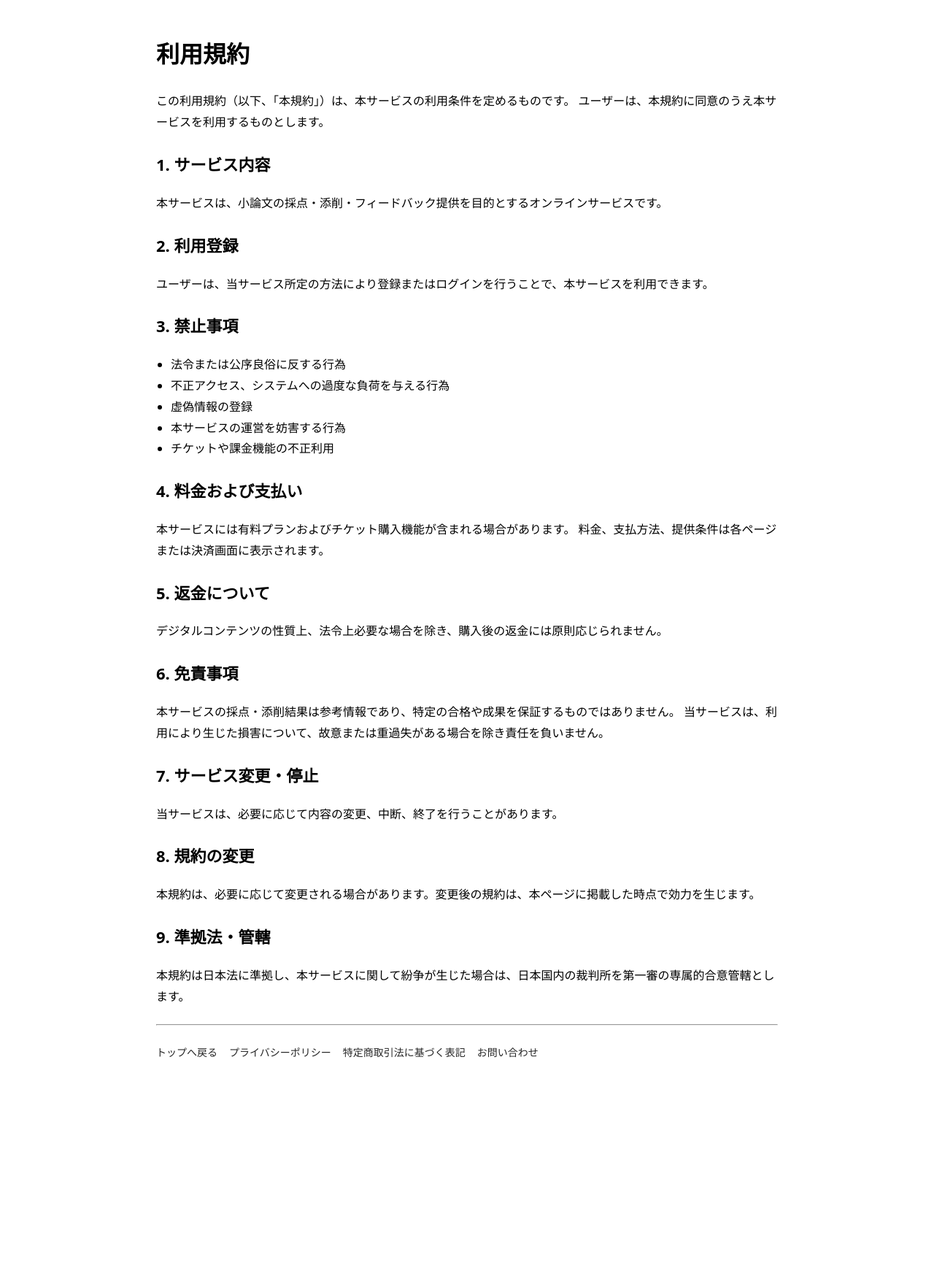
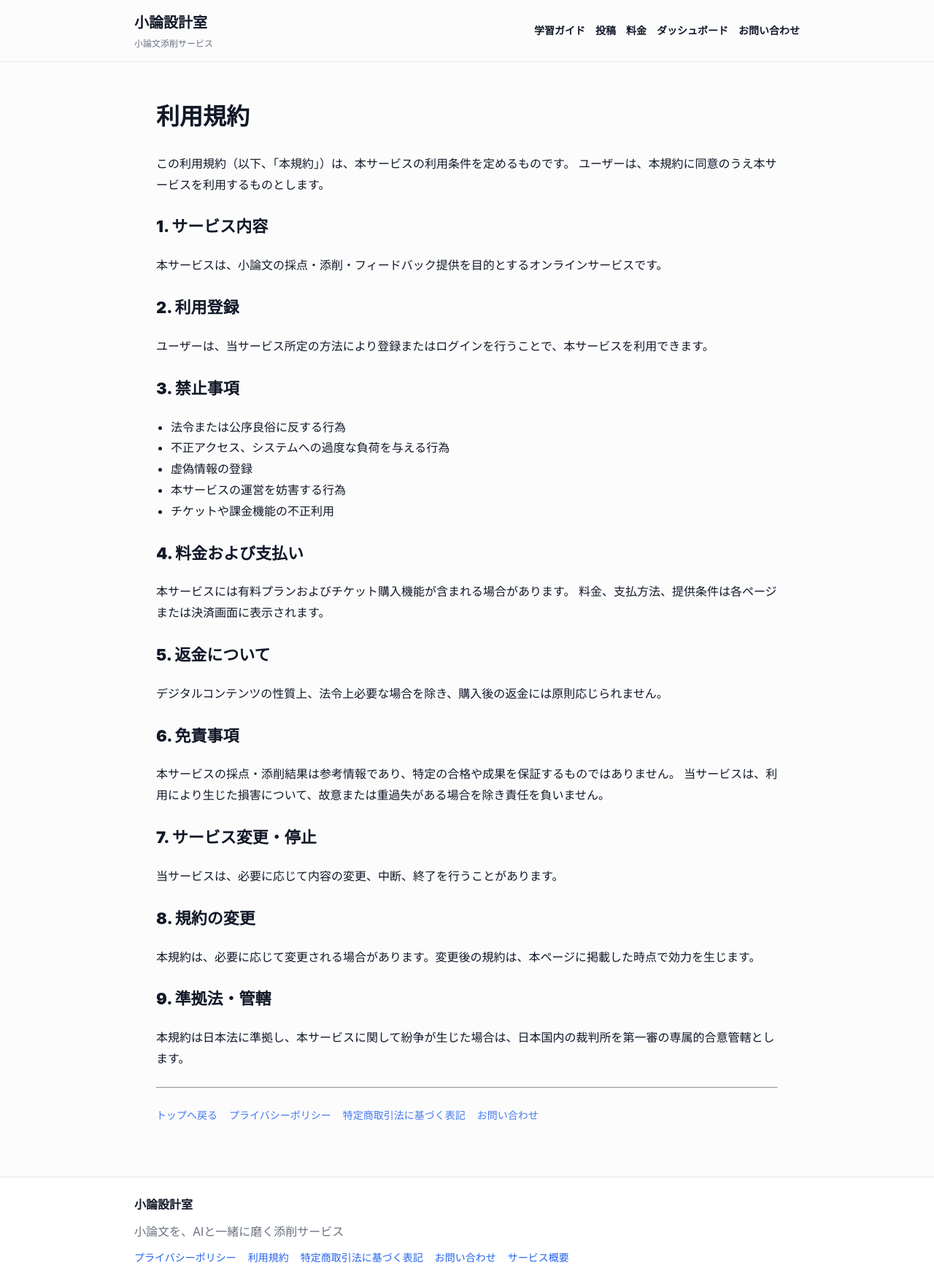
Before and after one commit to roromukuro-afk/shoron-rewarded-web, a Next.js app: page /terms in a window 1280 px wide. Shown: the whole page at 73% size. Before the commit the page ends 1479 px from the top, so only its background shows below. Built offline with nearby package versions, Linux system fonts and the light colour scheme.

Commit message:
add unified site layout and design system

```diff
--- a/app/globals.css
+++ b/app/globals.css
@@ -1,19 +1,221 @@
-/* app/globals.css */
+:root {
+  --bg: #fcfcfd;
+  --panel: #ffffff;
+  --text: #111827;
+  --muted: #6b7280;
+  --line: #e5e7eb;
+  --accent: #2563eb;
+  --accent-soft: #eff6ff;
+  --success: #16a34a;
+  --shadow: 0 10px 30px rgba(15, 23, 42, 0.06);
+  --radius: 16px;
+  --max: 960px;
+}
 
-/* Tailwind を使わない最小CSS（@tailwind を消す） */
 * {
   box-sizing: border-box;
 }
 
-html,
+html {
+  scroll-behavior: smooth;
+}
+
 body {
-  padding: 0;
   margin: 0;
-  font-family: system-ui, -apple-system, Segoe UI, Roboto, Helvetica, Arial, "Apple Color Emoji",
-    "Segoe UI Emoji";
+  background: var(--bg);
+  color: var(--text);
+  font-family: -apple-system, BlinkMacSystemFont, "Segoe UI", "Hiragino Sans",
+    "Yu Gothic UI", "Yu Gothic", Meiryo, sans-serif;
+  line-height: 1.7;
 }
 
 a {
-  color: inherit;
+  color: var(--accent);
   text-decoration: none;
 }
+
+a:hover {
+  text-decoration: underline;
+}
+
+main {
+  width: 100%;
+}
+
+.container {
+  max-width: var(--max);
+  margin: 0 auto;
+  padding: 24px;
+}
+
+.site-header {
+  position: sticky;
+  top: 0;
+  z-index: 20;
+  background: rgba(252, 252, 253, 0.9);
+  backdrop-filter: blur(10px);
+  border-bottom: 1px solid var(--line);
+}
+
+.site-header-inner {
+  max-width: var(--max);
+  margin: 0 auto;
+  padding: 14px 24px;
+  display: flex;
+  align-items: center;
+  justify-content: space-between;
+  gap: 16px;
+}
+
+.site-brand {
+  display: flex;
+  flex-direction: column;
+  gap: 2px;
+}
+
+.site-brand-name {
+  font-size: 20px;
+  font-weight: 900;
+  color: var(--text);
+  text-decoration: none;
+}
+
+.site-brand-sub {
+  font-size: 12px;
+  color: var(--muted);
+}
+
+.site-nav {
+  display: flex;
+  flex-wrap: wrap;
+  gap: 14px;
+}
+
+.site-nav a {
+  color: var(--text);
+  font-size: 14px;
+  font-weight: 700;
+}
+
+.site-footer {
+  border-top: 1px solid var(--line);
+  margin-top: 48px;
+  background: #fff;
+}
+
+.site-footer-inner {
+  max-width: var(--max);
+  margin: 0 auto;
+  padding: 24px;
+  display: grid;
+  gap: 10px;
+}
+
+.site-footer-links {
+  display: flex;
+  flex-wrap: wrap;
+  gap: 16px;
+  font-size: 14px;
+}
+
+.page-eyebrow {
+  font-size: 14px;
+  font-weight: 700;
+  color: var(--muted);
+}
+
+.page-title {
+  font-size: 38px;
+  line-height: 1.3;
+  font-weight: 900;
+  margin: 8px 0 0;
+}
+
+.page-lead {
+  margin-top: 16px;
+  font-size: 17px;
+  color: #1f2937;
+}
+
+.section {
+  margin-top: 32px;
+}
+
+.card {
+  background: var(--panel);
+  border: 1px solid var(--line);
+  border-radius: var(--radius);
+  box-shadow: var(--shadow);
+  padding: 18px;
+}
+
+.card-grid {
+  display: grid;
+  gap: 16px;
+}
+
+.button-row {
+  display: flex;
+  flex-wrap: wrap;
+  gap: 12px;
+  margin-top: 20px;
+}
+
+.button-primary,
+.button-secondary {
+  display: inline-flex;
+  align-items: center;
+  justify-content: center;
+  padding: 12px 16px;
+  border-radius: 12px;
+  font-weight: 800;
+  border: 1px solid var(--line);
+  cursor: pointer;
+  transition: 0.2s ease;
+}
+
+.button-primary {
+  background: var(--accent);
+  color: #fff;
+  border-color: var(--accent);
+}
+
+.button-primary:hover {
+  opacity: 0.92;
+  text-decoration: none;
+}
+
+.button-secondary {
+  background: #fff;
+  color: var(--text);
+}
+
+.button-secondary:hover {
+  background: #f9fafb;
+  text-decoration: none;
+}
+
+.muted {
+  color: var(--muted);
+}
+
+.divider {
+  margin: 28px 0;
+  border: 0;
+  border-top: 1px solid var(--line);
+}
+
+@media (max-width: 720px) {
+  .site-header-inner {
+    align-items: flex-start;
+    flex-direction: column;
+  }
+
+  .page-title {
+    font-size: 30px;
+  }
+
+  .container {
+    padding: 18px;
+  }
+}
--- a/app/layout.tsx
+++ b/app/layout.tsx
@@ -1,4 +1,5 @@
 import type { Metadata } from "next";
+import Link from "next/link";
 import "./globals.css";
 
 export const metadata: Metadata = {
@@ -17,7 +18,43 @@ export default function RootLayout({ children }: { children: React.ReactNode })
           crossOrigin="anonymous"
         ></script>
       </head>
-      <body>{children}</body>
+      <body>
+        <header className="site-header">
+          <div className="site-header-inner">
+            <div className="site-brand">
+              <Link href="/" className="site-brand-name">
+                小論設計室
+              </Link>
+              <div className="site-brand-sub">小論文添削サービス</div>
+            </div>
+
+            <nav className="site-nav">
+              <Link href="/guide">学習ガイド</Link>
+              <Link href="/submit">投稿</Link>
+              <Link href="/billing">料金</Link>
+              <Link href="/dashboard">ダッシュボード</Link>
+              <Link href="/contact">お問い合わせ</Link>
+            </nav>
+          </div>
+        </header>
+
+        {children}
+
+        <footer className="site-footer">
+          <div className="site-footer-inner">
+            <div style={{ fontWeight: 800 }}>小論設計室</div>
+            <div className="muted">小論文を、AIと一緒に磨く添削サービス</div>
+
+            <div className="site-footer-links">
+              <Link href="/privacy">プライバシーポリシー</Link>
+              <Link href="/terms">利用規約</Link>
+              <Link href="/commerce">特定商取引法に基づく表記</Link>
+              <Link href="/contact">お問い合わせ</Link>
+              <Link href="/about">サービス概要</Link>
+            </div>
+          </div>
+        </footer>
+      </body>
     </html>
   );
 }
```
